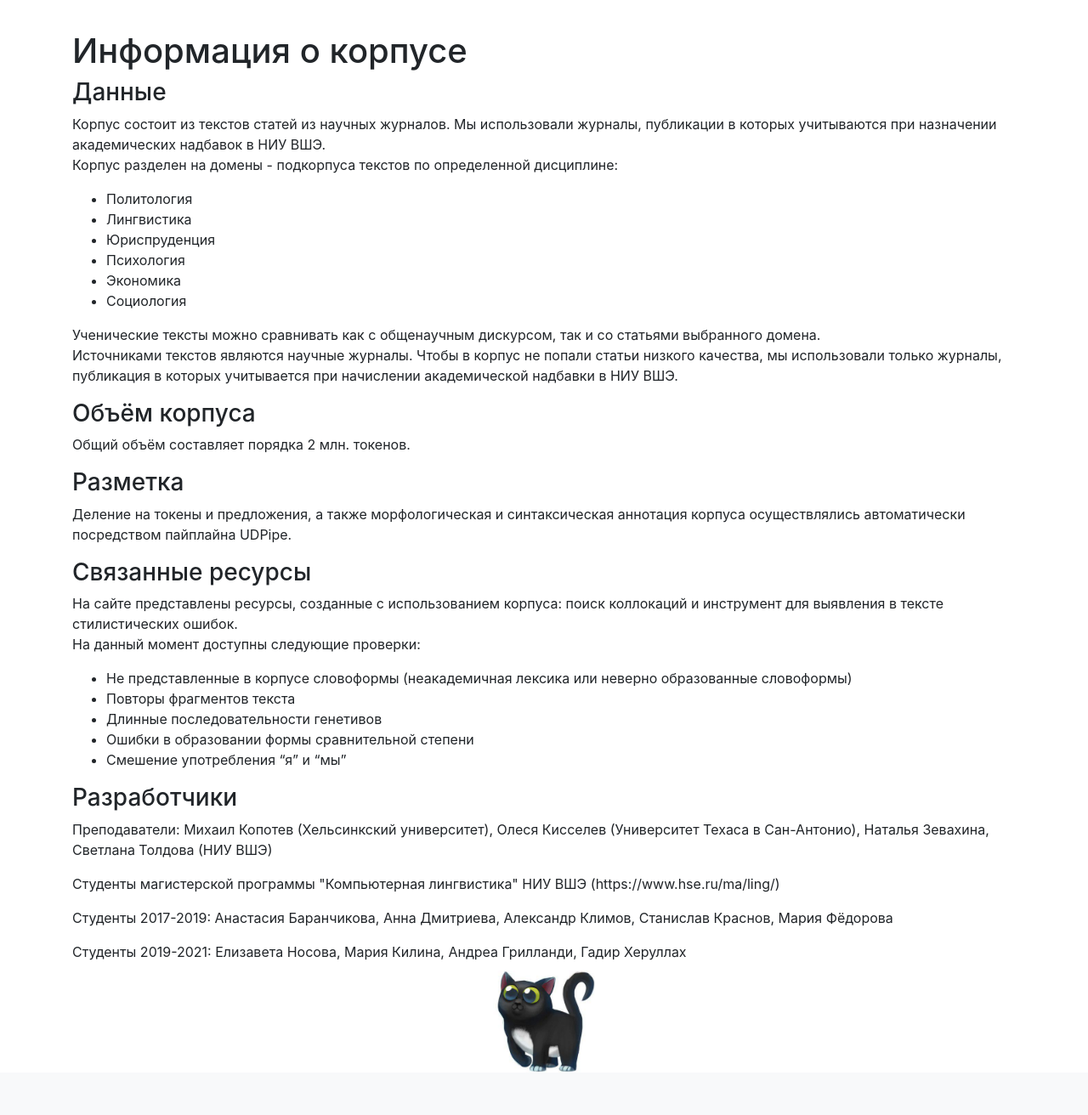
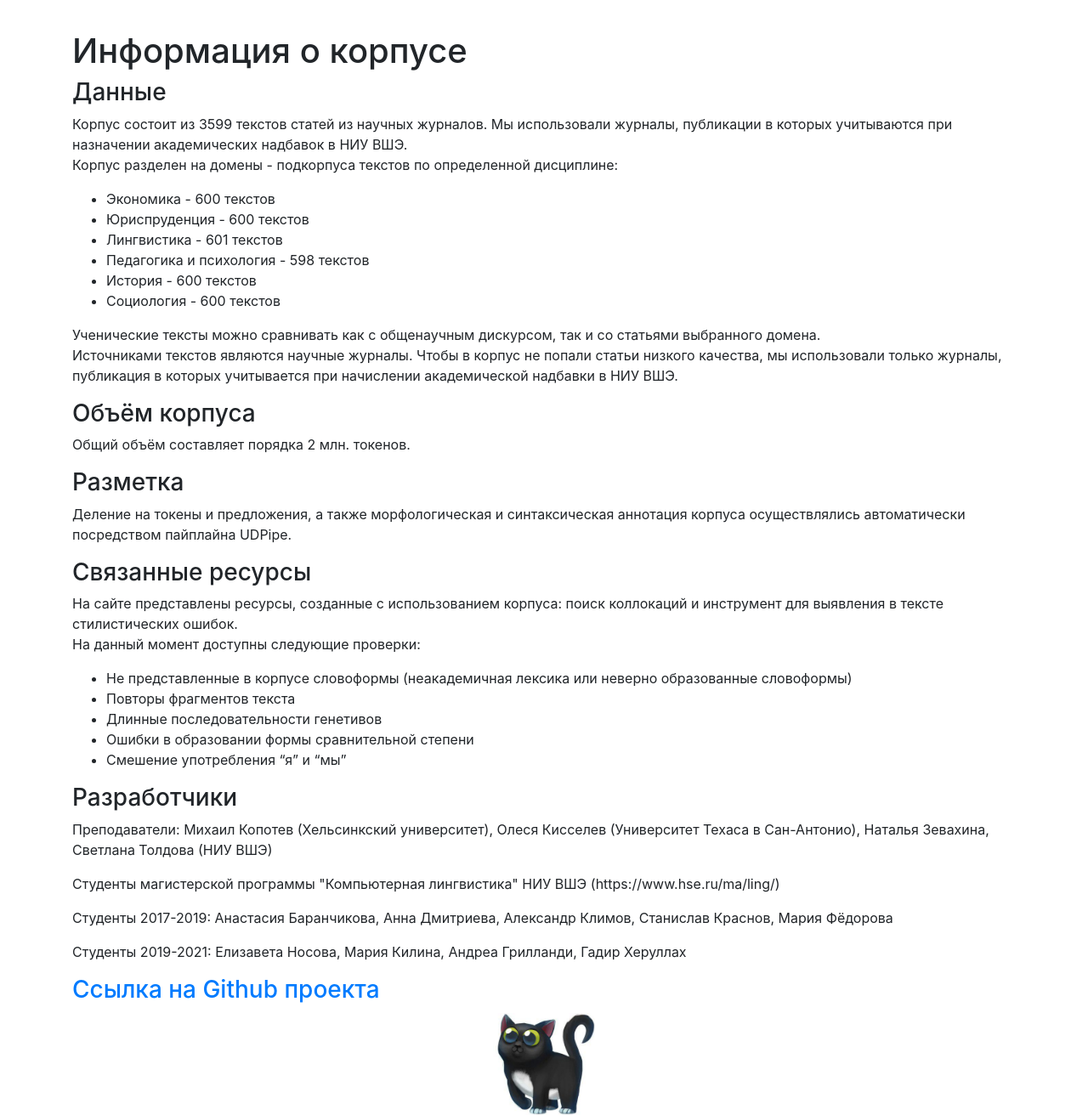
Before and after one commit to hseling/hseling-repo-cat-and-kittens, a Flask app: page /web/main in a window 1280 px wide. Shown: the part 56-1368 px from the top of the page at 85% size. Before the commit the page ends 1317 px from the top, so only its background shows below. Run offline with Flask 2, Linux system fonts and the light colour scheme; parts of the project's set-up code (start-up, migrations or seed data) failed here and were passed over; some libraries are stand-ins or nearby versions.

Commit message:
fix to 'О нас'

```diff
--- a/hseling-web-cat-and-kittens/hseling_web_cat_and_kittens/templates/index.html
+++ b/hseling-web-cat-and-kittens/hseling_web_cat_and_kittens/templates/index.html
@@ -16,7 +16,9 @@
 
       <div class="section">
         <p class="guidelines">Проверьте, насколько ваш текст соответствует правилам академического стиля</p>
+
         <a role="button" class="btn btn-sm btn-outline-dark links check" href="{{ url_for('render_upload_file') }}">Проверка стиля</a>
+
       </div>
       <div class="section">
         <p class="guidelines">Поищите устойчивые словосочетания по нашему корпусу и отсортируйте их по разным метрикам</p>
--- a/hseling-web-cat-and-kittens/hseling_web_cat_and_kittens/templates/main.html
+++ b/hseling-web-cat-and-kittens/hseling_web_cat_and_kittens/templates/main.html
@@ -14,15 +14,15 @@
       <h3>Данные</h3>
 
 
-      <p>Корпус состоит из текстов статей из научных журналов. Мы использовали журналы, публикации в которых учитываются при назначении академических надбавок в НИУ ВШЭ.<br>Корпус разделен на домены - подкорпуса текстов по определенной дисциплине:</p>
+      <p>Корпус состоит из 3599 текстов статей из научных журналов. Мы использовали журналы, публикации в которых учитываются при назначении академических надбавок в НИУ ВШЭ.<br>Корпус разделен на домены - подкорпуса текстов по определенной дисциплине:</p>
       <div class="list-and-size">
         <ul>
-          <li>Политология</li>
-          <li>Лингвистика</li>
-          <li>Юриспруденция</li>
-          <li>Психология</li>
-          <li>Экономика</li>
-          <li>Социология</li>
+          <li>Экономика - 600 текстов</li>
+          <li>Юриспруденция - 600 текстов</li>
+          <li>Лингвистика - 601 текстов</li>
+          <li>Педагогика и психология - 598 текстов</li>
+          <li>История - 600 текстов</li>
+          <li>Социология - 600 текстов</li>
         </ul>
       </div>
         <p>Ученические тексты можно сравнивать как с общенаучным дискурсом, так и со статьями выбранного домена. <br> Источниками текстов являются научные журналы. Чтобы в корпус не попали статьи низкого качества, мы использовали только журналы, публикация в которых учитывается при начислении академической надбавки в НИУ ВШЭ.</p>
@@ -58,6 +58,8 @@
     <p>Студенты 2017-2019: Анастасия Баранчикова, Анна Дмитриева, Александр Климов, Станислав Краснов, Мария Фёдорова</p>
     <p>Студенты 2019-2021: Елизавета Носова, Мария Килина, Андреа Грилланди,  Гадир Херуллах</p>
     </div>
+
+    <a href="https://github.com/hseling/hseling-repo-cat-and-kittens"><h3>Ссылка на Github проекта</h3></a>
   </main>
 
   <footer class="footer">
```
Also changed, not shown: hseling-api-cat-and-kittens/hseling_api_cat_and_kittens/db_queries.py (+4 -4 lines).
